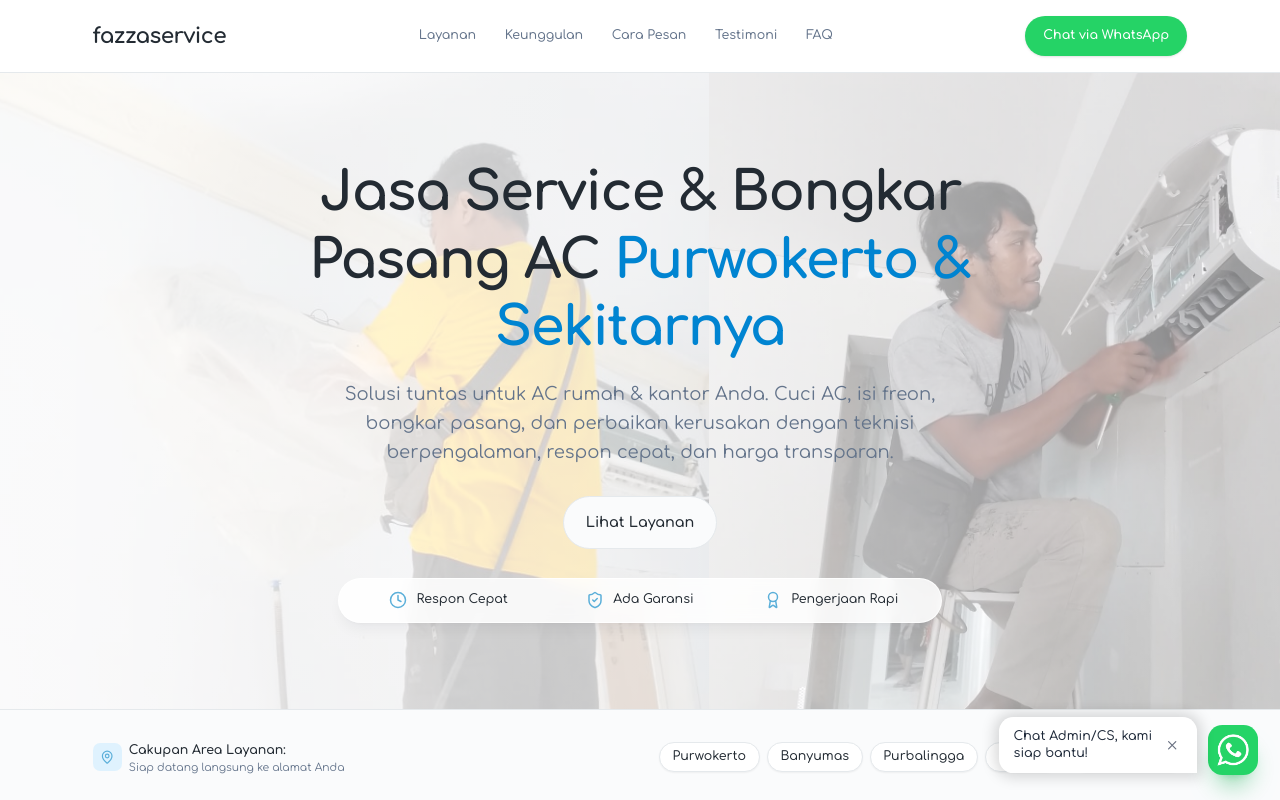
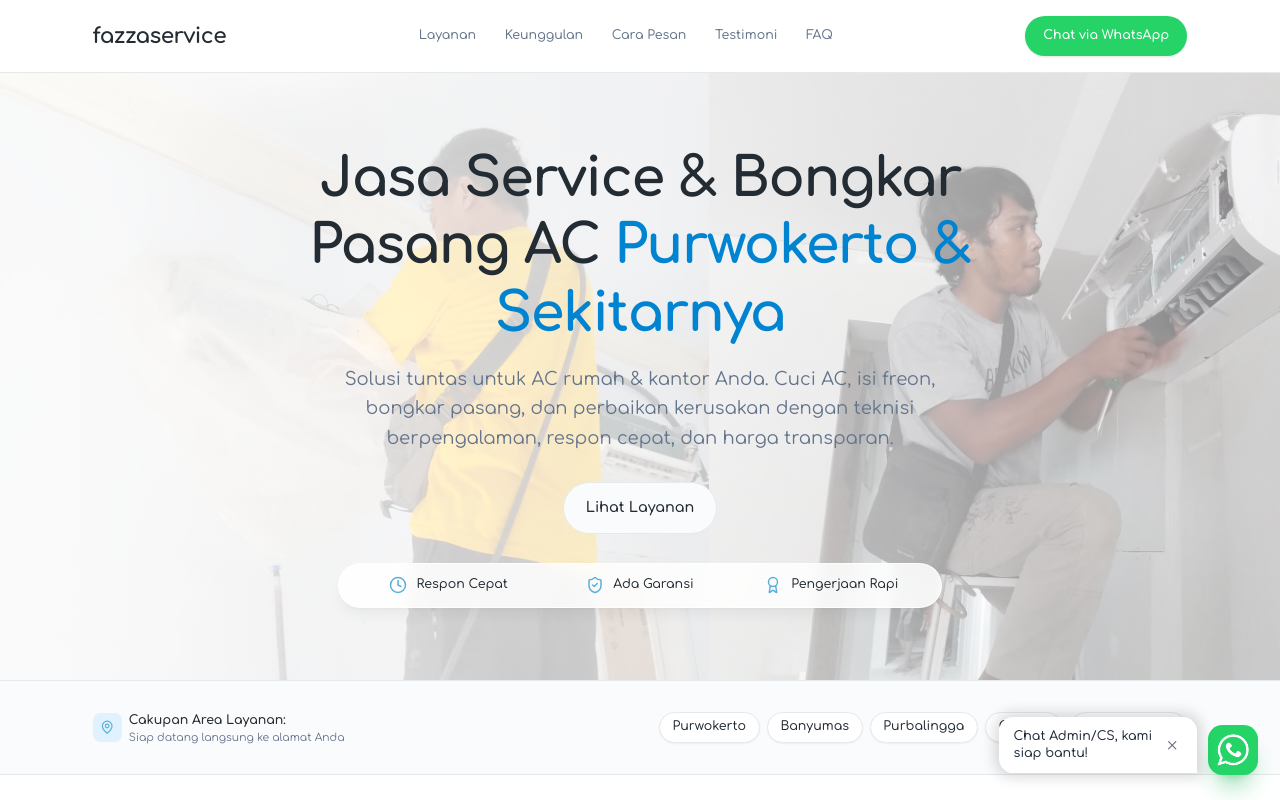
Before and after one commit to Neotsaqif/fazzaservice, a React (Vite) app: page / in a window 1280 px wide. Shown: the top 800 px of the page. Built offline with nearby package versions, Linux system fonts and the light colour scheme.

Commit message:
feat(Hero): update section styling for improved layout and alignment

```diff
--- a/src/components/Hero.tsx
+++ b/src/components/Hero.tsx
@@ -45,7 +45,10 @@ export const Hero: React.FC = () => {
   }, []);
 
   return (
-    <section className="relative overflow-hidden pt-8 pb-16 md:py-24 bg-background border-b border-border">
+    <section
+      className="relative overflow-hidden bg-background border-b border-border flex items-center justify-center"
+      style={{ height: "675px" }}
+    >
       {/* Background Sliding Wallpaper Strip & Overlay */}
       <div className="absolute inset-0 z-0 overflow-hidden">
         <div
```
